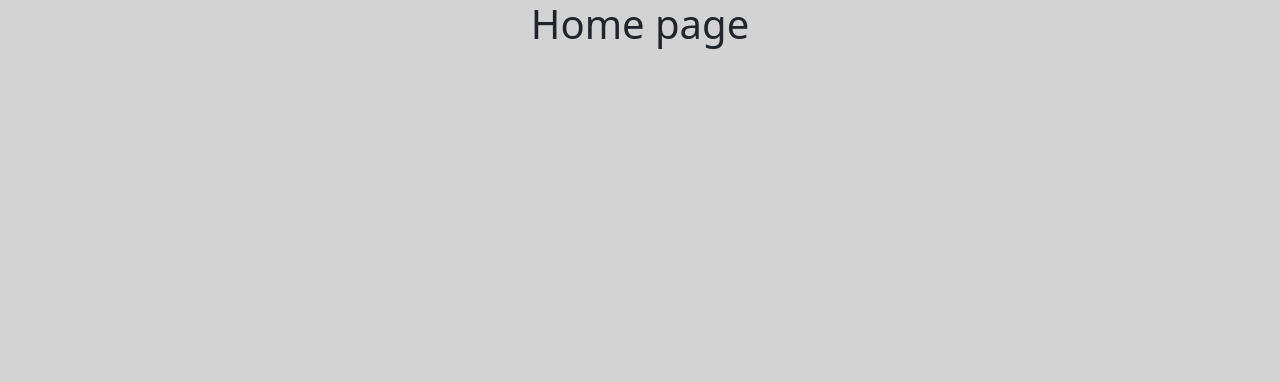
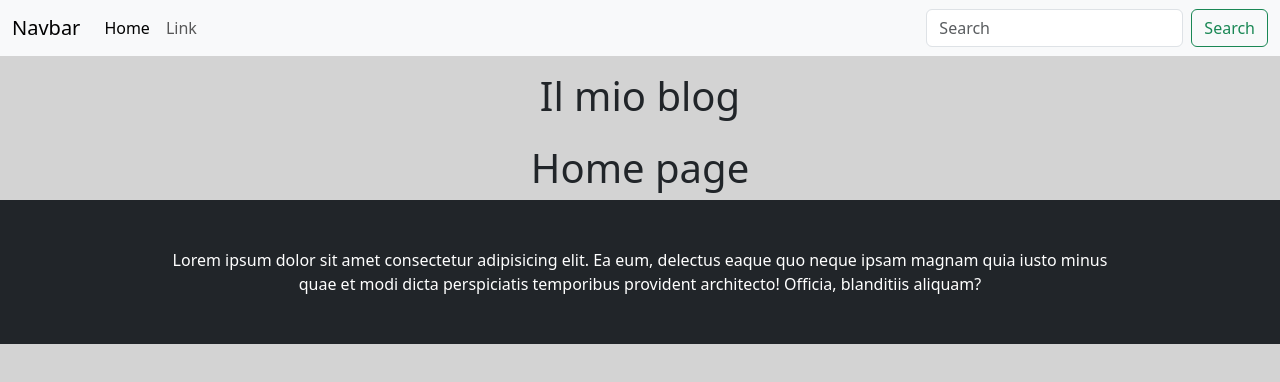
Before and after one commit to DavidIncarbone/react-router, a React (Vite) app: page / in a window 1280 px wide. Shown: the top 382 px of the page. Built offline with nearby package versions, Linux system fonts and the light colour scheme.

Commit message:
add Outlet system with static header and footer. Add navbar on Heder

```diff
--- a/src/App.jsx
+++ b/src/App.jsx
@@ -1,8 +1,8 @@
-// import Footer from "./components/Footer";
-// import Header from "./components/Header";
+
 import Main from "./pages/Main";
 import Home from "./pages/Home";
 import About from "./pages/About";
+import DefaultLayout from "./pages/DefaultLayout";
 
 import { useState } from 'react'
 import './App.css'
@@ -15,9 +15,11 @@
     <>
       <BrowserRouter>
         <Routes>
-          <Route path="/" Component={Home} />
-          <Route path="/posts" Component={Main} />
-          <Route path="/about" Component={About} />
+          <Route Component={DefaultLayout}>
+            <Route path="/" Component={Home} />
+            <Route path="/posts" Component={Main} />
+            <Route path="/about" Component={About} />
+          </Route>
         </Routes>
       </BrowserRouter>
 
--- a/src/components/Header.jsx
+++ b/src/components/Header.jsx
@@ -1,6 +1,29 @@
 function Header() {
 
     return <header>
+        <nav className="navbar navbar-expand-lg navbar-light bg-light">
+            <div className="container-fluid">
+                <a className="navbar-brand" href="#">Navbar</a>
+                <button className="navbar-toggler" type="button" data-bs-toggle="collapse" data-bs-target="#navbarSupportedContent" aria-controls="navbarSupportedContent" aria-expanded="false" aria-label="Toggle navigation">
+                    <span className="navbar-toggler-icon"></span>
+                </button>
+                <div className="collapse navbar-collapse" id="navbarSupportedContent">
+                    <ul className="navbar-nav me-auto mb-2 mb-lg-0">
+                        <li className="nav-item">
+                            <a className="nav-link active" aria-current="page" href="#">Home</a>
+                        </li>
+                        <li className="nav-item">
+                            <a className="nav-link" href="#">Link</a>
+                        </li>
+
+                    </ul>
+                    <form className="d-flex">
+                        <input className="form-control me-2" type="search" placeholder="Search" aria-label="Search" />
+                        <button className="btn btn-outline-success" type="submit">Search</button>
+                    </form>
+                </div>
+            </div>
+        </nav>
         <h1 className="text-center p-3">Il mio blog</h1>
     </header>
 }
--- /dev/null
+++ b/src/pages/DefaultLayout.jsx
@@ -0,0 +1,13 @@
+
+import Header from "../components/Header";
+import { Outlet } from "react-router-dom";
+import Footer from "../components/Footer";
+export default function DefaultLayout() {
+    return (
+        <>
+            <Header />
+            <Outlet />
+            <Footer />
+        </>
+    )
+}
```
